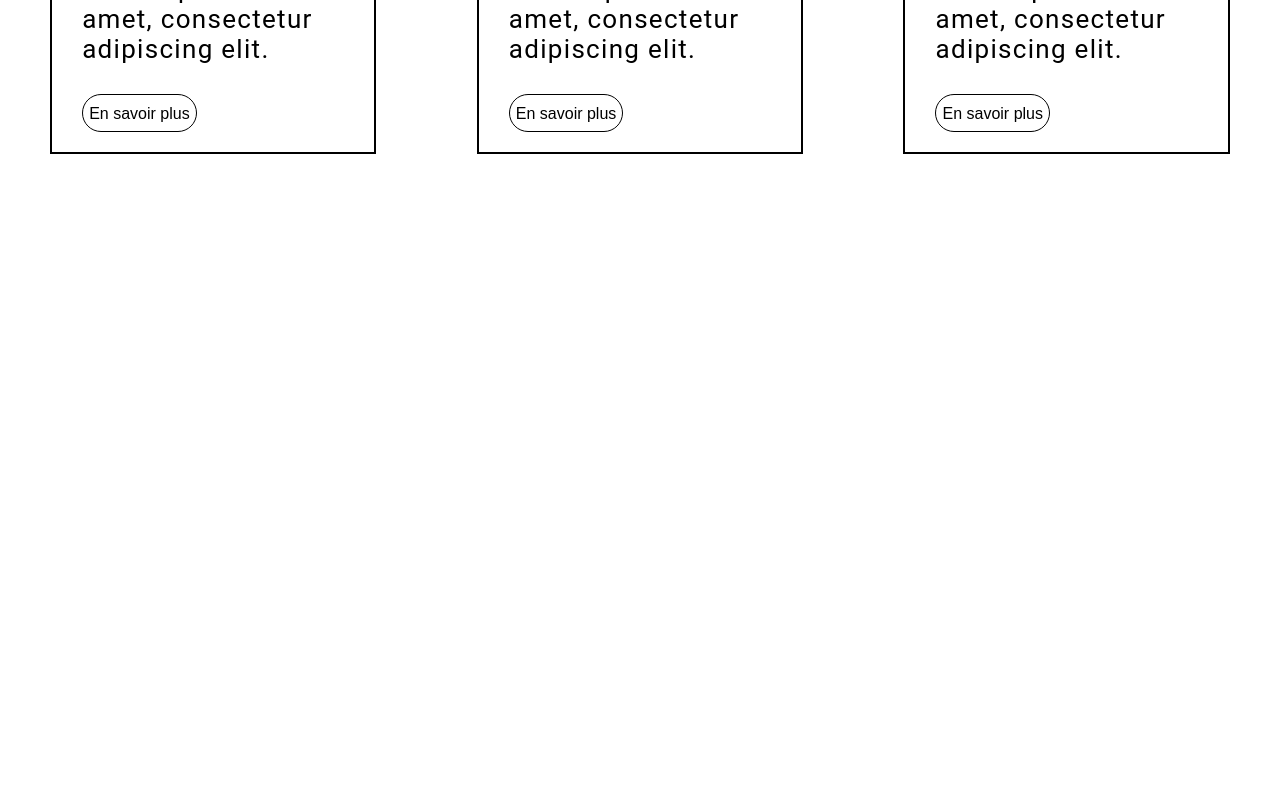
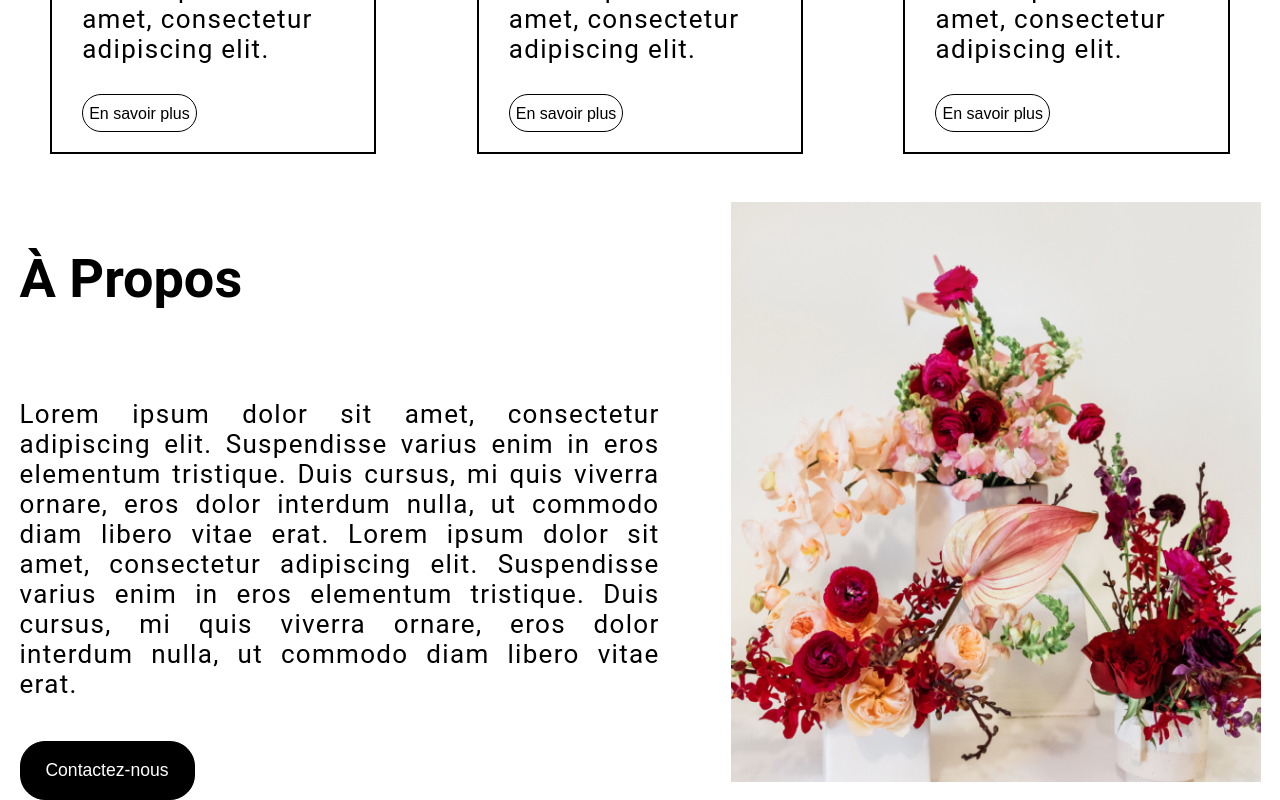
Before and after one commit to alvarezadrien/Workshop_team6, a React (Create React App) app: page / in a window 1280 px wide. Shown: the part 2511-3311 px from the top of the page. Before the commit the page ends 2665 px from the top, so only its background shows below. Built offline with nearby package versions, Linux system fonts and the light colour scheme.

Commit message:
Rajout img creation homepage propos partie

```diff
--- a/src/pages/Homepage.jsx
+++ b/src/pages/Homepage.jsx
@@ -131,6 +131,31 @@ const Homepage = () => {
           </a>
         </div>
       </div>
+
+      {/* Partie propos homepage */}
+
+      {/* <div className="h2_home">
+        <h2>À Propos</h2>
+      </div> */}
+
+      <div className="propos_home1">
+        <div className="propos_info1">
+          <h2>À Propos</h2>
+          <p>
+            Lorem ipsum dolor sit amet, consectetur adipiscing elit. Suspendisse
+            varius enim in eros elementum tristique. Duis cursus, mi quis
+            viverra ornare, eros dolor interdum nulla, ut commodo diam libero
+            vitae erat. Lorem ipsum dolor sit amet, consectetur adipiscing elit.
+            Suspendisse varius enim in eros elementum tristique. Duis cursus, mi
+            quis viverra ornare, eros dolor interdum nulla, ut commodo diam
+            libero vitae erat.
+          </p>
+          <button>Contactez-nous</button>
+        </div>
+        <div className="propos_info2">
+          <img src="../images/images_propos_home.png" alt="" />
+        </div>
+      </div>
     </div>
   );
 };
--- a/src/styles/Homepage.css
+++ b/src/styles/Homepage.css
@@ -151,46 +151,6 @@
   text-align: center;
 }
 
-/* .images_evenement a {
-  border: 2px solid var(--primary-color);
-  width: 24.4%;
-  height: 100%;
-  padding: 5px;
-  flex-shrink: 0;
-  align-self: stretch;
-}
-
-.images_evenement h3 {
-  color: var(--primary-color);
-  font-family: Roboto;
-  font-size: 25px;
-  font-style: normal;
-  font-weight: 600;
-  line-height: normal;
-}
-
-.images_evenement span {
-  color: var(--primary-color);
-  font-family: Roboto;
-  font-size: 25px;
-  font-style: normal;
-  font-weight: 600;
-  line-height: normal;
-}
-
-.images_evenement button {
-  display: inline-flex;
-  align-items: flex-start;
-  display: flex;
-  padding: 12px 24px;
-  justify-content: center;
-  align-items: center;
-  gap: 8px;
-  border-radius: 25px;
-  border: 1px solid #000;
-  background: rgba(0, 0, 0, 0);
-} */
-
 .images_evenement a {
   border: 2px solid var(--primary-color);
   width: 24.4%;
@@ -240,3 +200,62 @@
   border: 1px solid var(--primary-color);
   background: rgba(0, 0, 0, 0);
 }
+
+/* partie homepage propos */
+
+.propos_home1 {
+  display: flex;
+  justify-content: space-around;
+  align-items: flex-start;
+  gap: 2rem;
+  position: relative;
+  top: 3rem;
+}
+
+.propos_info1 {
+  display: flex;
+  flex-direction: column;
+  gap: 1rem;
+}
+
+.propos_info1 h2 {
+  font-family: Roboto;
+  font-size: 54px;
+  font-style: normal;
+  font-weight: 700;
+  line-height: 120%;
+}
+
+.propos_info1 p {
+  font-family: Roboto;
+  font-size: 26px;
+  font-style: normal;
+  font-weight: 400;
+  line-height: normal;
+  letter-spacing: 1.3px;
+  width: 40rem;
+  text-align: justify;
+}
+
+.propos_info1 button {
+  display: flex;
+  width: 175px;
+  height: 59px;
+  align-items: flex-start;
+  display: flex;
+  padding: 12px 24px;
+  justify-content: center;
+  align-items: center;
+  gap: 8px;
+  border-radius: 25px;
+  font-size: 1.1rem;
+  border: 1px solid var(--primary-color);
+  color: var(--tertiary-color);
+  background: var(--primary-color);
+}
+
+.propos_info2 img {
+  height: auto;
+  width: 530px;
+  height: 580px;
+}
```
Also changed, not shown: public/images/images_propos_home.png (added).
